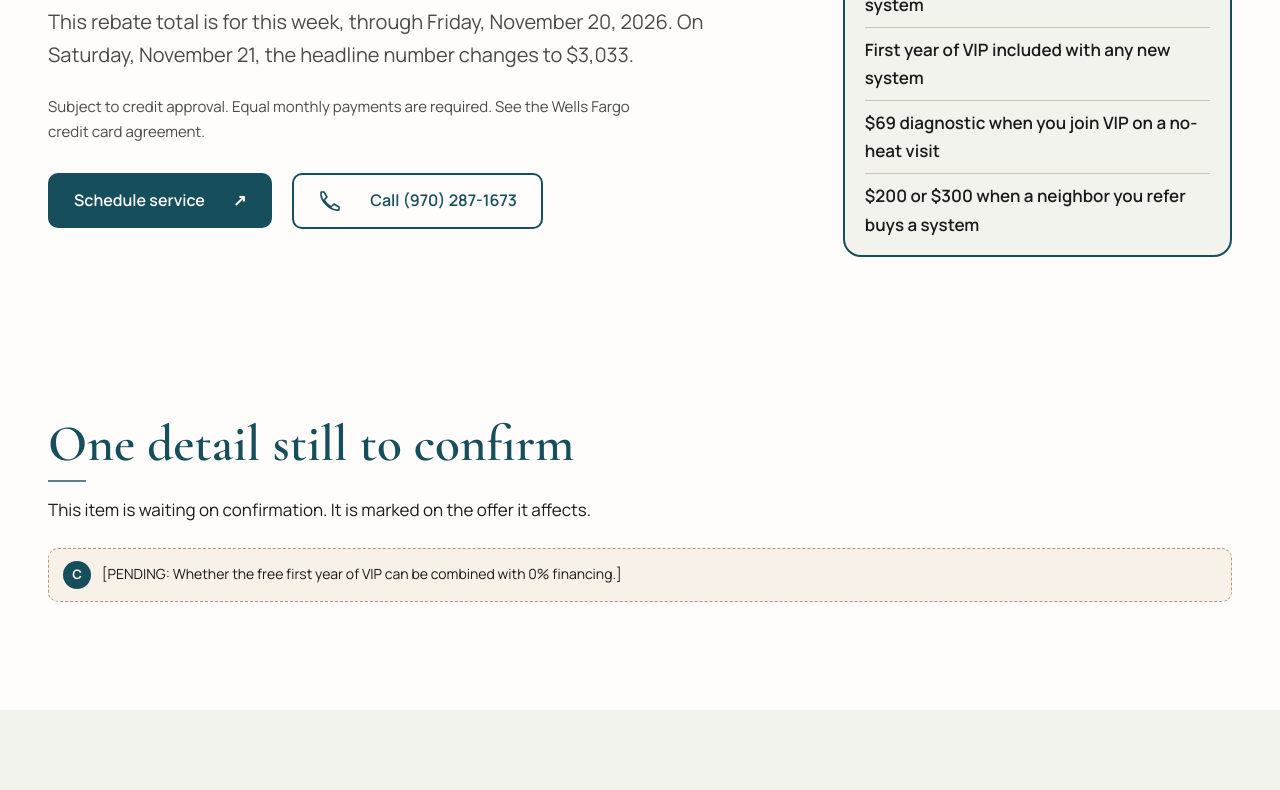
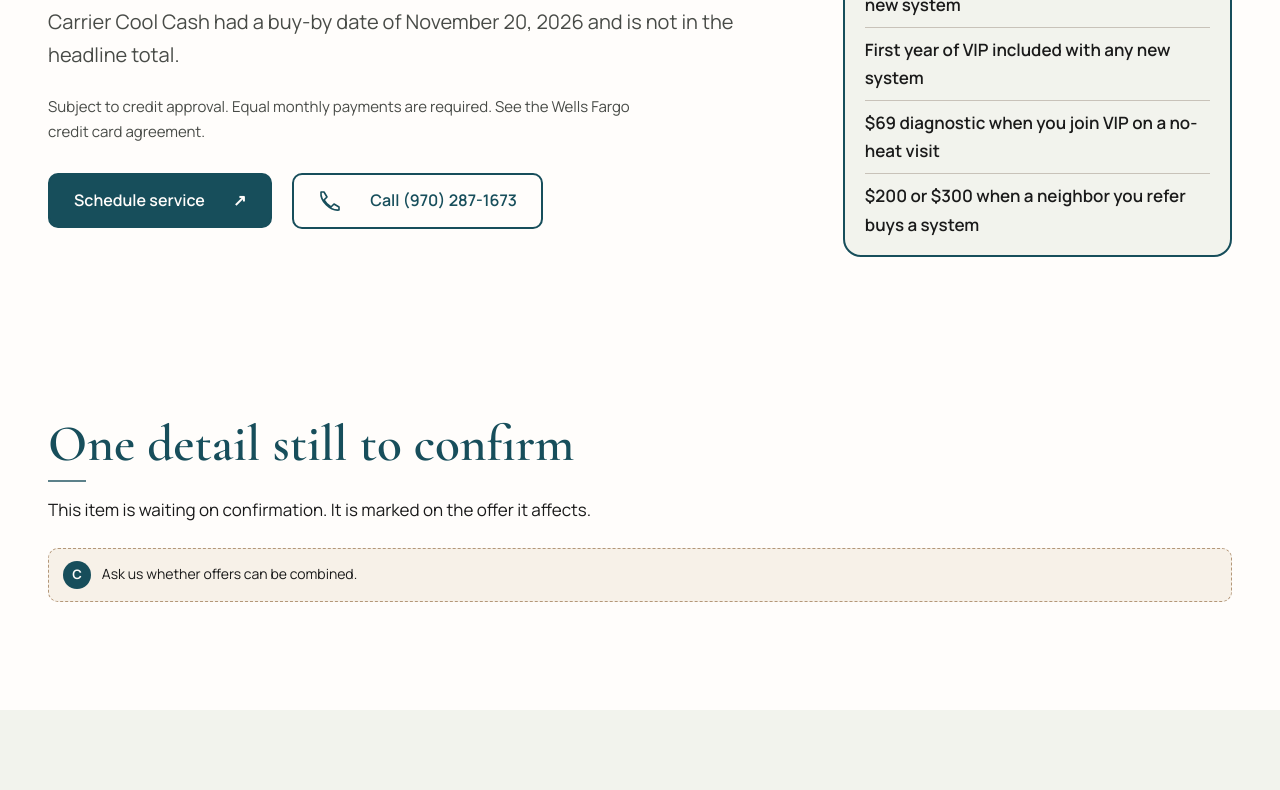
Before and after one commit to reufroman/mgi-site, an Astro site: page /specials in a window 1280 px wide. Shown: the part 642-1432 px from the top of the page. Built offline with nearby package versions, Linux system fonts and the light colour scheme; Astro itself is replaced by a stand-in of ours.

Commit message:
Set the holiday headline to $3,033 after Cool Cash ended.
The hero still includes 0% financing for 72 months. The VIP and financing combination is an ask, not a claim.

Co-authored-by: ReuSmith <reufroman@users.noreply.github.com>

```diff
--- a/src/components/HolidaySpecials.astro
+++ b/src/components/HolidaySpecials.astro
@@ -38,7 +38,7 @@ const openItems = Object.entries(pending);
       <div>
         <p class="specials-kicker">Holiday specials through {OFFER_END}</p>
         <h1><span class="specials-before">{headlineBefore}</span><span class="specials-amount">{amountLabel}</span> <span class="specials-rest">{headlineAfter.trim()}</span></h1>
-        <p class="lede">{HEADLINE_REBATE_DOLLARS === 5133 ? 'This rebate total is for this week, through Friday, November 20, 2026. On Saturday, November 21, the headline number changes to $3,033.' : 'Carrier Cool Cash is no longer in this total. The buy-by date was November 20, 2026.'}</p>
+        <p class="lede">{HEADLINE_REBATE_DOLLARS === 5133 ? 'This rebate total is for this week, through Friday, November 20, 2026. On Saturday, November 21, the headline number changes to $3,033.' : 'Carrier Cool Cash had a buy-by date of November 20, 2026 and is not in the headline total.'}</p>
         <p class="specials-disclosure">{FINANCE_DISCLOSURE}</p>
         <div class="actions">
           <a class="button" href={scheduleHref}>Schedule service <span aria-hidden="true">↗</span></a>
--- a/src/data/holiday-specials.mjs
+++ b/src/data/holiday-specials.mjs
@@ -1,7 +1,7 @@
 // Headline rebate total. Change this one value.
-// Through Fri Nov 20, 2026 this is 5133. From Sat Nov 21, 2026 set it to 3033.
+// Carrier Cool Cash ended Nov 20, 2026. The live total is 3033.
 // The hero always keeps the financing half. Only the rebate dollar amount changes.
-export const HEADLINE_REBATE_DOLLARS = 5133;
+export const HEADLINE_REBATE_DOLLARS = 3033;
 
 export const OFFER_END = 'December 30, 2026';
 export const COOL_CASH_BUY_BY = 'November 20, 2026';
@@ -10,7 +10,7 @@ export const FINANCE_DISCLOSURE = 'Subject to credit approval. Equal monthly pay
 export const scheduleHref = '/schedule-service/?' + new URLSearchParams({service: '', town: '', topic: 'Holiday specials'}).toString();
 
 export const pending = Object.freeze({
-  C: '[PENDING: Whether the free first year of VIP can be combined with 0% financing.]',
+  C: 'Ask us whether offers can be combined.',
 });
 
 const money = dollars => `$${dollars.toLocaleString('en-US')}`;
```
Also changed, not shown: tests/holiday-specials.test.mjs (+2 -1 lines).
